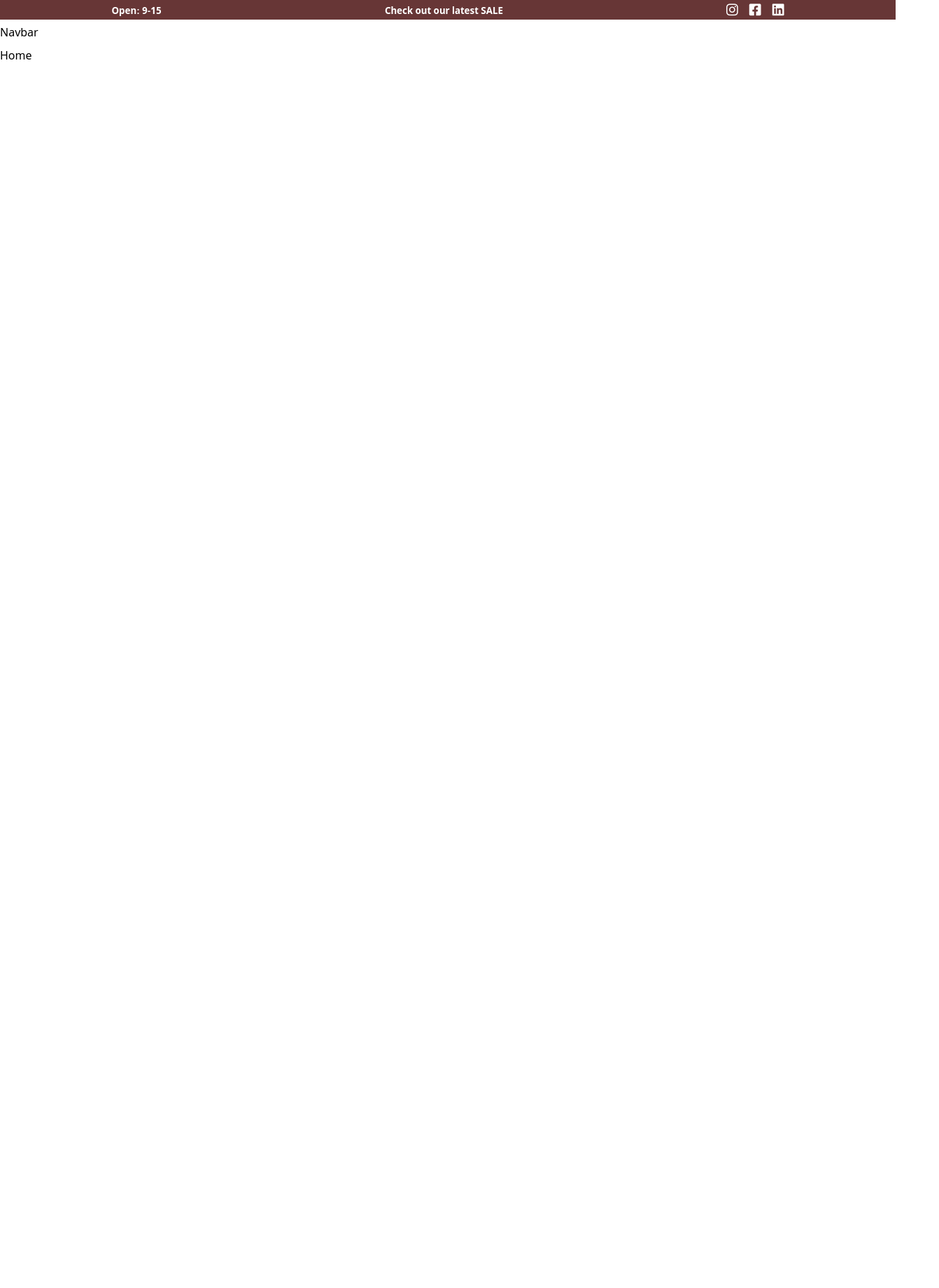
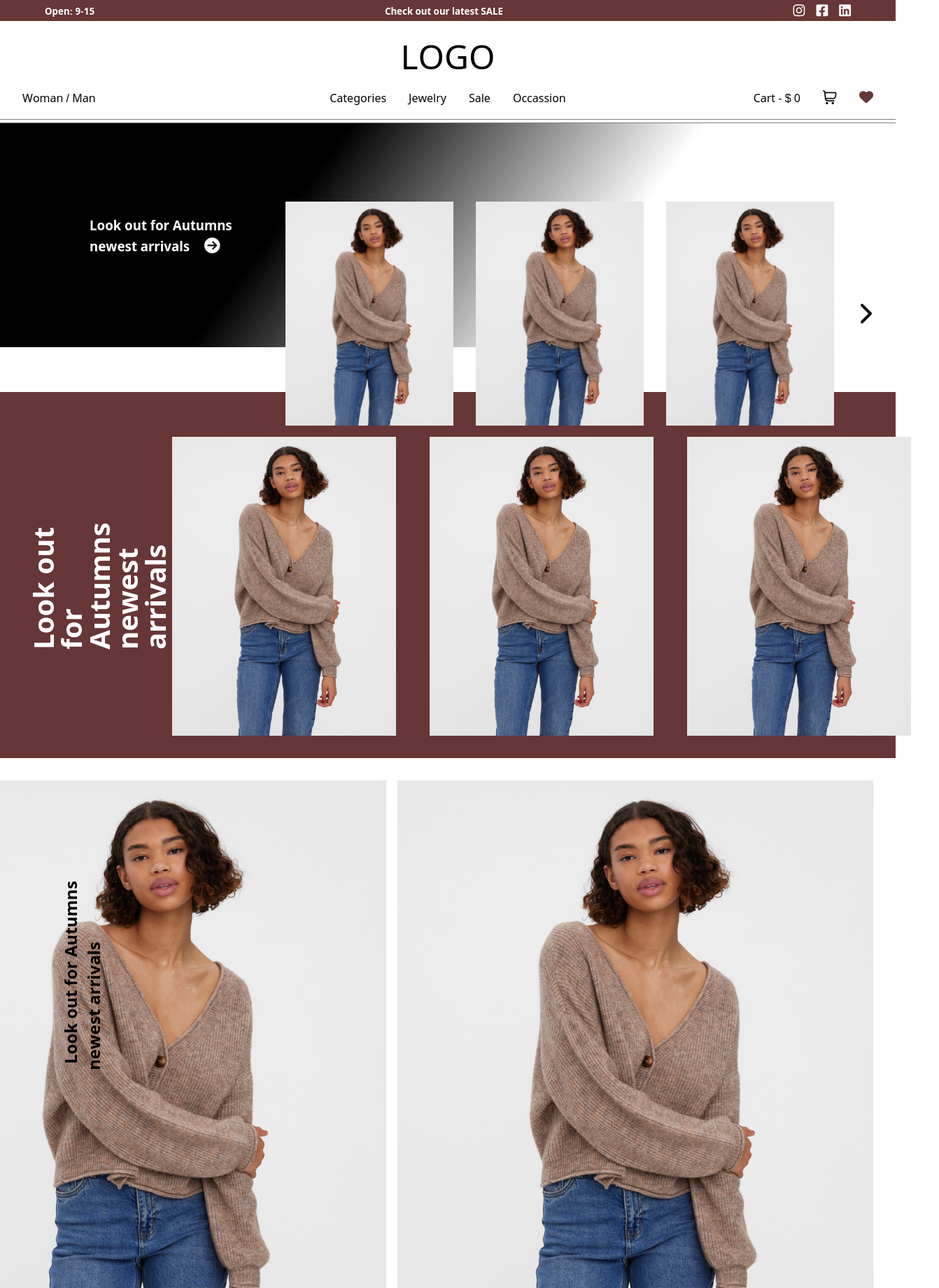
Before and after one commit to saraohman97/logo, a React (Create React App) app: page / in a window 1280 px wide. Shown: the top 1840 px of the page at 70% size, 1342 px wide, since content can reach past the window. Before the commit the page ends 800 px from the top, so only its background shows below. Built offline with nearby package versions, Linux system fonts and the light colour scheme.

Commit message:
Added a navbar and three showcases on the main view.

```diff
--- a/src/App.css
+++ b/src/App.css
@@ -1,5 +1,6 @@
 :root {
     --clr-brown: #673636;
+    --font: 'Noto Sans Symbols', sans-serif;
 }
 
 * {
@@ -10,11 +11,14 @@
 html,
 body {
     font-family: 'Noto Sans Symbols', sans-serif;
+    background-color: white;
+    line-height: 30px;
 }
 
 
 
-/* TOP NAVBAR */
+
+/* -------------TOP NAVBAR------------------- */
 .top-nav {
     background-color: var(--clr-brown);
     font-weight: bold;
@@ -22,7 +26,8 @@ body {
 
     display: flex;
     align-items: center;
-    justify-content: space-around;
+    justify-content: space-between;
+    padding-inline: 4rem;
 }
 .top-nav .social-icons {
     display: flex;
@@ -30,3 +35,148 @@ body {
     gap: 1rem;
     font-size: larger;
 }
+
+
+/* -----------------NAVBAR--------------------- */
+.navbar {
+    width: 95%;
+    margin: 1rem auto;
+    text-align: center;
+    font-size: 1em;
+    font-weight: 200;
+}
+.navbar h1 {
+    font-weight: 400;
+    font-size: 3em;
+    margin-block: 2rem;
+}
+
+.navbar .menu {
+    display: flex;
+    align-items: center;
+    justify-content: space-between;
+}
+.navbar .nav-links {
+    display: flex;
+    align-items: center;
+    gap: 2rem;
+
+    position: absolute;
+	left: 50%;
+	transform: translate(-50%);
+}
+
+.navbar .icons {
+    display: flex;
+    align-items: center;
+    gap: 2rem;
+}
+.cart {
+    height: 20px;
+}
+.navbar .icons .fa-heart {
+    font-size: 20px;
+    color: var(--clr-brown);
+}
+.nav-links a {
+    color: black;
+    text-decoration: none;
+}
+
+.nav-border {
+    border-block: 1px solid gray;
+    height: 6px;
+}
+
+
+
+/* ---------------MAIN VIEW------------------ */
+.showcase-1 {
+    height: 40vh;
+    background: linear-gradient(0.35turn, black, black, white, white);
+
+    display: flex;
+    align-items: center;
+    padding-left: 10%;
+    position: relative;
+}
+.showcase-1 h3 {
+    width: 30vh;
+    color: white;
+}
+.showcase-1 h3 i {
+    padding-left: 1rem;
+    font-size: larger;
+}
+.product-wrapper-1 {
+    display: flex;
+    align-items: center;
+    gap: 2rem;
+
+    position: absolute;
+    right: 2rem;
+    bottom: -35%;
+    z-index: 5;
+}
+.product-wrapper-1 img {
+    width: 30vh;
+}
+
+.fa-chevron-right {
+    font-size: xx-large;
+}
+
+
+
+.showcase-2 {
+    background-color: var(--clr-brown);
+    display: flex;
+    align-items: center;
+    gap: 1rem;
+    padding: 4rem 2rem 2rem 3rem;
+    margin-top: 4rem;
+    color: white;
+}
+.showcase-2 h2 {
+    font-size: 40px;
+
+    transform: rotate(-90deg);
+    /* line-height: 50px; */
+    line-height: 40px;
+}
+.product-wrapper-2 {
+    display: flex;
+    align-items: center;
+    gap: 3rem;
+}
+.product-wrapper-2 img {
+    width: 40vh;
+}
+
+
+
+
+.showcase-3 {
+    display: flex;
+    justify-content: right;
+    gap: 1rem;
+    padding: 2rem;
+    position: relative;
+}
+.showcase-3 h2 {
+    transform: rotate(270deg);
+    position: absolute;
+    left: 2.5rem;
+    top: 35%;
+    /* z-index: 5; */
+}
+.showcase-3 h3 {
+    transform: rotate(270deg);
+    position: absolute;
+    left: -2rem;
+    top: 30%;
+    font-size: x-large;
+}
+.showcase-3 img {
+    width: 85vh;
+}
--- a/src/components/Navbar.js
+++ b/src/components/Navbar.js
@@ -1,8 +1,32 @@
 import React from 'react'
+import { NavLink } from 'react-router-dom'
+import cart from '../imgs/cart.png'
 
 const Navbar = () => {
   return (
-    <div>Navbar</div>
+    <>
+    <div className='navbar'>
+      <h1>LOGO</h1>
+      <div className="menu">
+        <p>Woman / Man</p>
+
+        <div className="nav-links">
+          <NavLink>Categories</NavLink>
+          <NavLink>Jewelry</NavLink>
+          <NavLink>Sale</NavLink>
+          <NavLink>Occassion</NavLink>
+        </div>
+
+        <div className="icons">
+          <p>Cart - $ 0</p>
+          <img src={cart} alt="" className='cart' />
+          <i className="fa-solid fa-heart"></i>
+        </div>
+      </div>
+    </div>
+
+    <div className="nav-border"></div>
+    </>
   )
 }
 
--- a/src/views/Home.js
+++ b/src/views/Home.js
@@ -1,8 +1,39 @@
 import React from 'react'
+import test from '../imgs/test.jpg'
 
 const Home = () => {
   return (
-    <div>Home</div>
+    <div className='home'>
+
+      <div className="showcase-1">
+        <h3>Look out for Autumns newest arrivals <i className="fa-solid fa-circle-arrow-right"></i></h3>
+        <div className="product-wrapper-1">
+          <img src={test} alt="" />
+          <img src={test} alt="" />
+          <img src={test} alt="" />
+
+          <i className="fa-solid fa-chevron-right"></i>
+        </div>
+      </div>
+
+      <div className="showcase-2">
+        <h2>Look out for Autumns newest arrivals</h2>
+        <div className="product-wrapper-2">
+          <img src={test} alt="" />
+          <img src={test} alt="" />
+          <img src={test} alt="" />
+        </div>
+        <i className="fa-solid fa-chevron-right"></i>
+      </div>
+
+      <div className="showcase-3">
+        <h3>Look out for Autumns </h3>
+        <h2>newest arrivals </h2>
+          <img src={test} alt="" />
+          <img src={test} alt="" />
+      </div>
+
+    </div>
   )
 }
 
```
Also changed, not shown: src/imgs/cart.png (added), src/imgs/test.jpg (added).
